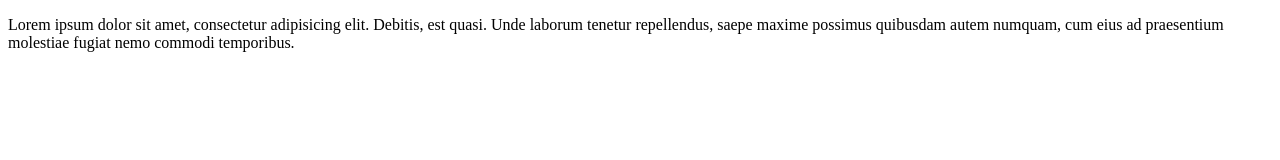
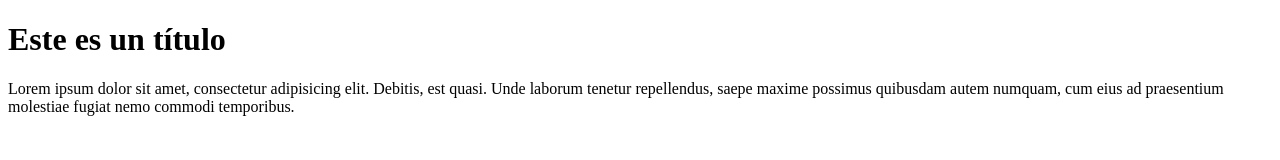
Before and after one commit to profedemi/Demo, a plain HTML site: page index.html in a window 1280 px wide. Drawn offline with Linux system fonts and the light colour scheme.

Commit message:
segundo commit

```diff
--- a/index.html
+++ b/index.html
@@ -6,6 +6,8 @@
     <title>Prueba de Git Hub</title>
 </head>
 <body>
+    <h1>Este es un título</h1>
     <p>Lorem ipsum dolor sit amet, consectetur adipisicing elit. Debitis, est quasi. Unde laborum tenetur repellendus, saepe maxime possimus quibusdam autem numquam, cum eius ad praesentium molestiae fugiat nemo commodi temporibus.</p>
+
 </body>
 </html>
```
